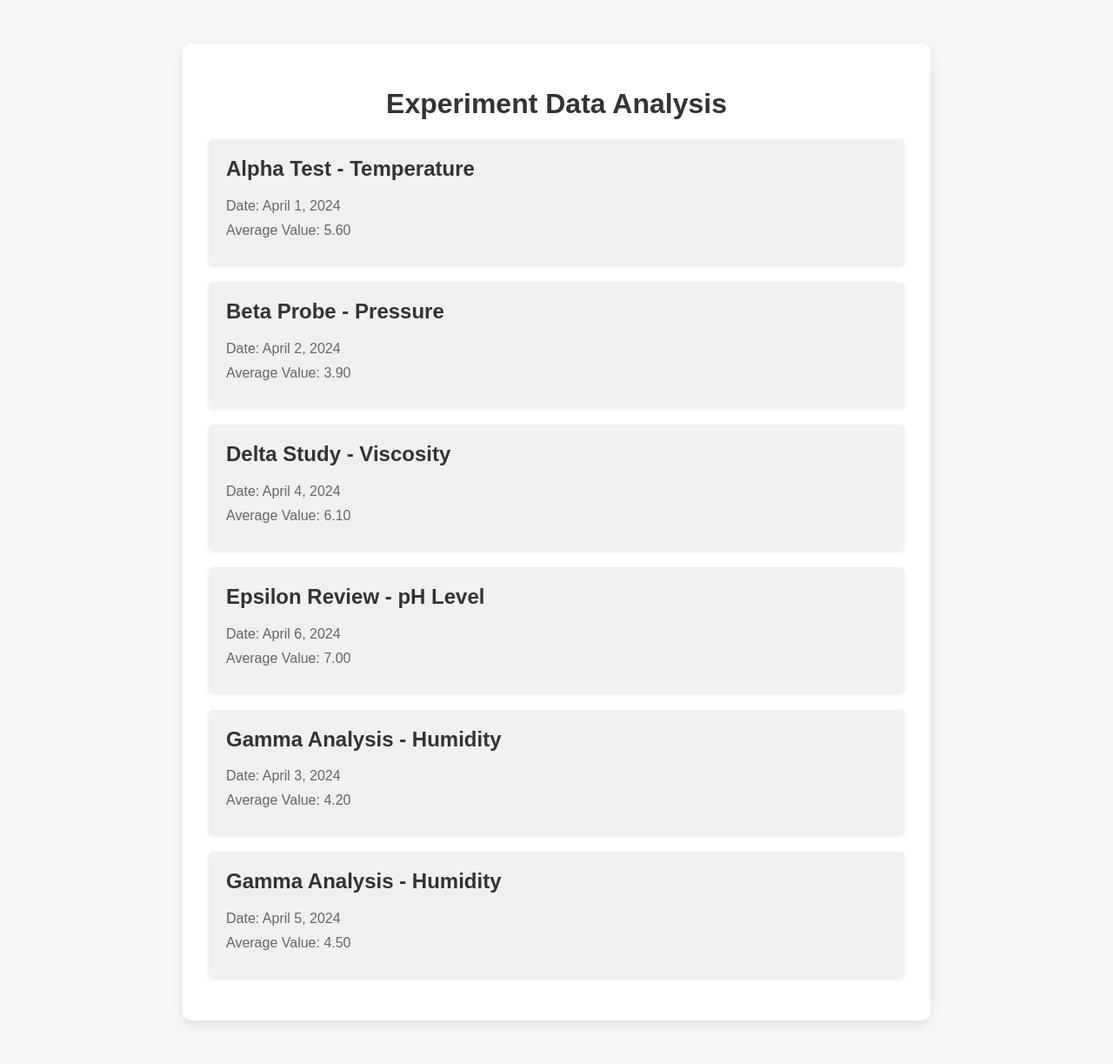
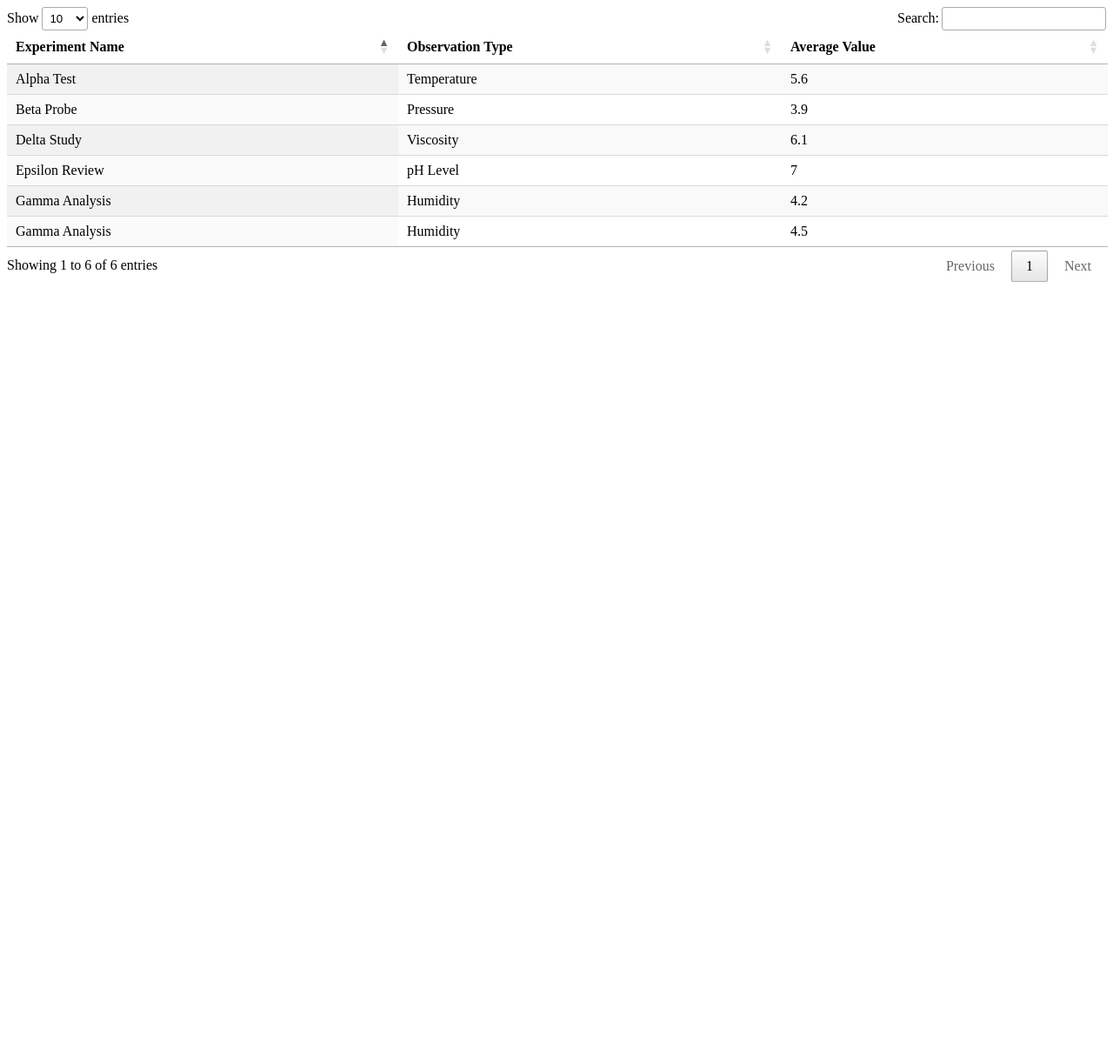
Before and after one commit to saiakarshache/Badgers2, a Django app: page /data/data/ in a window 1280 px wide. Shown: the whole page at 87% size. After the commit the page ends 324 px from the top, so only its background shows below. Run offline with Django 5.2, Linux system fonts and the light colour scheme; data comes from the database, SQL or seed files in the repository; some libraries are stand-ins or nearby versions.

Commit message:
update 3
missing avg value function

```diff
--- a/BadgerHire2/data_analysis_app/experiment_data_processor/templates/experiment_data_processor/display_data.html
+++ b/BadgerHire2/data_analysis_app/experiment_data_processor/templates/experiment_data_processor/display_data.html
@@ -20,7 +20,7 @@
 
  -->
 
- <!DOCTYPE html>
+ <!-- <!DOCTYPE html>
 <html lang="en">
 <head>
     <meta charset="UTF-8">
@@ -87,4 +87,46 @@
         {% endif %}
     </div>
 </body>
+</html> -->
+
+<!DOCTYPE html>
+<html lang="en">
+<head>
+    <meta charset="UTF-8">
+    <meta name="viewport" content="width=device-width, initial-scale=1.0">
+    <title>Data Display</title>
+    <link rel="stylesheet" type="text/css" href="https://cdn.datatables.net/1.10.24/css/jquery.dataTables.css">
+</head>
+<body>
+    <table id="experimentTable" class="display">
+        <thead>
+            <tr>
+                <th>Experiment Name</th>
+                <th>Observation Type</th>
+                <th>Average Value</th>
+            </tr>
+        </thead>
+        <tbody>
+            <!-- Data will be loaded dynamically here -->
+        </tbody>
+    </table>
+
+    <script src="https://code.jquery.com/jquery-3.6.0.min.js"></script>
+    <script src="https://cdn.datatables.net/1.10.24/js/jquery.dataTables.js"></script>
+    <script>
+        $(document).ready(function() {
+            $('#experimentTable').DataTable({
+                "ajax": {
+                    "url": "{% url 'get_data' %}",
+                    "dataSrc": ""
+                },
+                "columns": [
+                    { "data": "name" },
+                    { "data": "observation_type" },
+                    { "data": "avg_value" }
+                ]
+            });
+        });
+    </script>
+</body>
 </html>
--- a/BadgerHire2/data_analysis_app/experiment_data_processor/urls.py
+++ b/BadgerHire2/data_analysis_app/experiment_data_processor/urls.py
@@ -1,7 +1,24 @@
+# from django.urls import path
+# from .views import upload_csv, display_data
+
+# urlpatterns = [
+#     path('upload/', upload_csv, name='upload_csv'),
+#     path('data/', display_data, name='display_data'),
+# ]
+
+# from django.urls import path
+# from . import views  # Import the views module from the current package
+
+# urlpatterns = [
+#     path('upload/', views.upload_csv, name='upload_csv'),  # Use the views.upload_csv function
+#     path('data/', views.display_data, name='display_data'),
+# ]
+
 from django.urls import path
-from .views import upload_csv, display_data
+from . import views  # Import the views module from the current package
 
 urlpatterns = [
-    path('upload/', upload_csv, name='upload_csv'),
-    path('data/', display_data, name='display_data'),
+    path('upload/', views.upload_csv, name='upload_csv'),  # Use the views.upload_csv function
+    path('data/', views.display_data, name='display_data'),
+    path('get_data/', views.get_data, name='get_data'),  # Add URL mapping for get_data view
 ]
--- a/BadgerHire2/data_analysis_app/experiment_data_processor/views.py
+++ b/BadgerHire2/data_analysis_app/experiment_data_processor/views.py
@@ -1,8 +1,59 @@
-from django.shortcuts import render, redirect
-from django.http import HttpResponse
-import csv, io
+# from django.shortcuts import render, redirect
+# from django.http import HttpResponse
+# import csv, io
+# from .models import Experiment
+# from django.db.models import Avg
+
+# def upload_csv(request):
+#     if request.method == 'POST':
+#         csv_file = request.FILES['file']
+#         dataset = csv_file.read().decode('utf-8')
+#         io_string = io.StringIO(dataset)
+#         next(io_string)  # Skip the header
+#         for column in csv.reader(io_string, delimiter=',', quotechar='"'):
+#             _, created = Experiment.objects.update_or_create(
+#                 name=column[0],
+#                 date=column[1],
+#                 observation_type=column[2],
+#                 value=float(column[3])
+#             )
+#         return redirect('display_data')  # Redirect to the display_data URL
+#     return render(request, 'experiment_data_processor/upload_csv.html')
+
+# def display_data(request):
+#     data = Experiment.objects.values('name', 'date', 'observation_type').annotate(avg_value=Avg('value')).order_by('name', 'date', 'observation_type')
+#     return render(request, 'experiment_data_processor/display_data.html', {'data': data})
+
+# from django.shortcuts import render, redirect
+# from django.http import HttpResponse
+# import csv, io
+# from .models import Experiment
+# from django.db.models import Avg
+
+# def upload_csv(request):
+#     if request.method == 'POST':
+#         csv_file = request.FILES['file']
+#         dataset = csv_file.read().decode('utf-8')
+#         io_string = io.StringIO(dataset)
+#         next(io_string)  # Skip the header
+#         for column in csv.reader(io_string, delimiter=',', quotechar='"'):
+#             _, created = Experiment.objects.update_or_create(
+#                 name=column[0],
+#                 date=column[1],
+#                 observation_type=column[2],
+#                 value=float(column[3])
+#             )
+#         return redirect('display_data')  # Redirect to the display_data URL
+#     return render(request, 'experiment_data_processor/upload_csv.html')
+
+# def display_data(request):
+#     data = Experiment.objects.values('name', 'date', 'observation_type').annotate(avg_value=Avg('value')).order_by('name', 'date', 'observation_type')
+#     return render(request, 'experiment_data_processor/display_data.html', {'data': data})
+
+from django.shortcuts import render
+from django.http import JsonResponse
+from django.db.models import Avg
 from .models import Experiment
-from django.db.models import Avg
 
 def upload_csv(request):
     if request.method == 'POST':
@@ -21,5 +72,8 @@ def upload_csv(request):
     return render(request, 'experiment_data_processor/upload_csv.html')
 
 def display_data(request):
-    data = Experiment.objects.values('name', 'date', 'observation_type').annotate(avg_value=Avg('value')).order_by('name', 'date', 'observation_type')
-    return render(request, 'experiment_data_processor/display_data.html', {'data': data})
+    return render(request, 'experiment_data_processor/display_data.html')
+
+def get_data(request):
+    data = list(Experiment.objects.values('name', 'date', 'observation_type').annotate(avg_value=Avg('value')).order_by('name', 'date', 'observation_type'))
+    return JsonResponse(data, safe=False)
```
